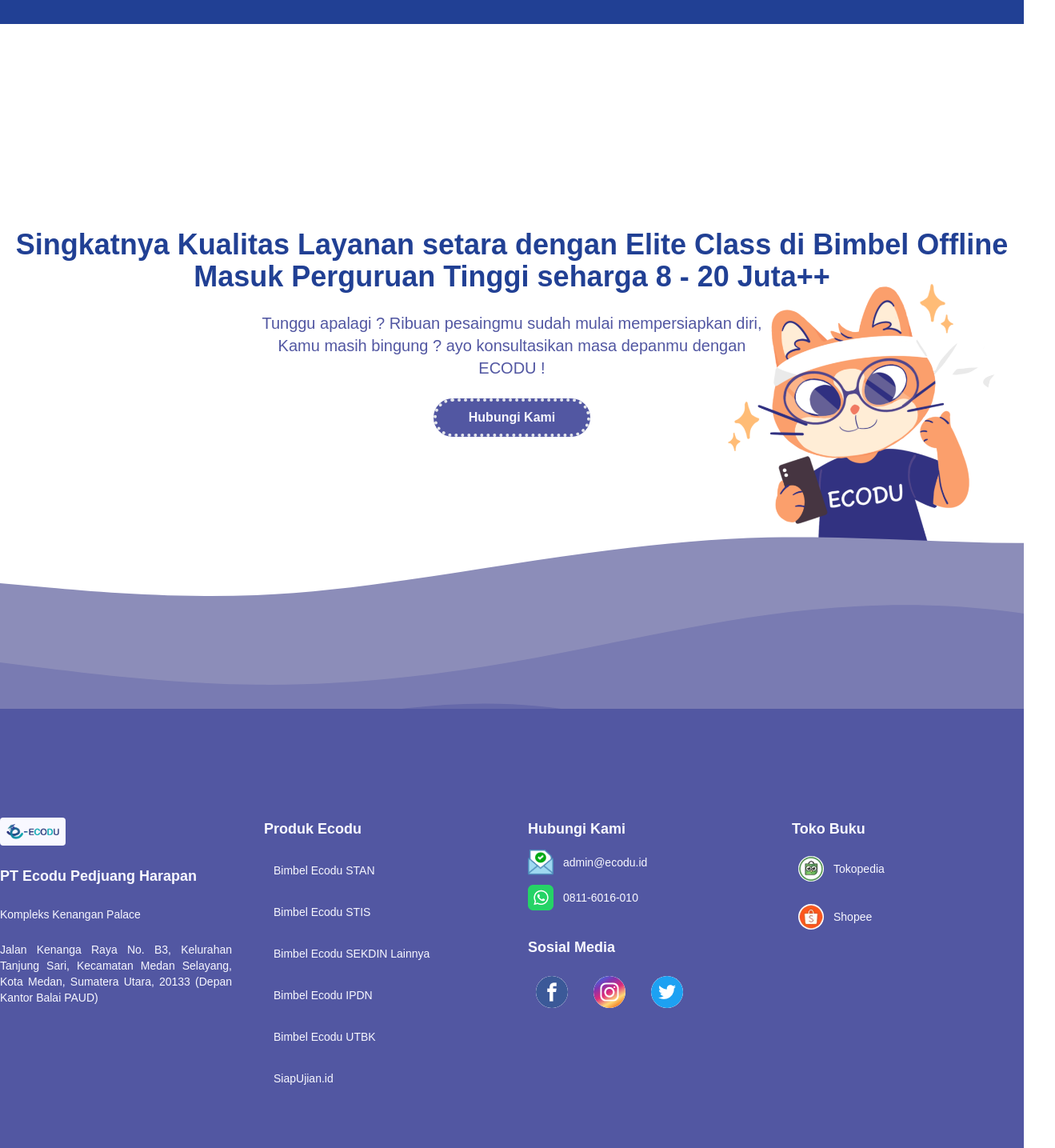
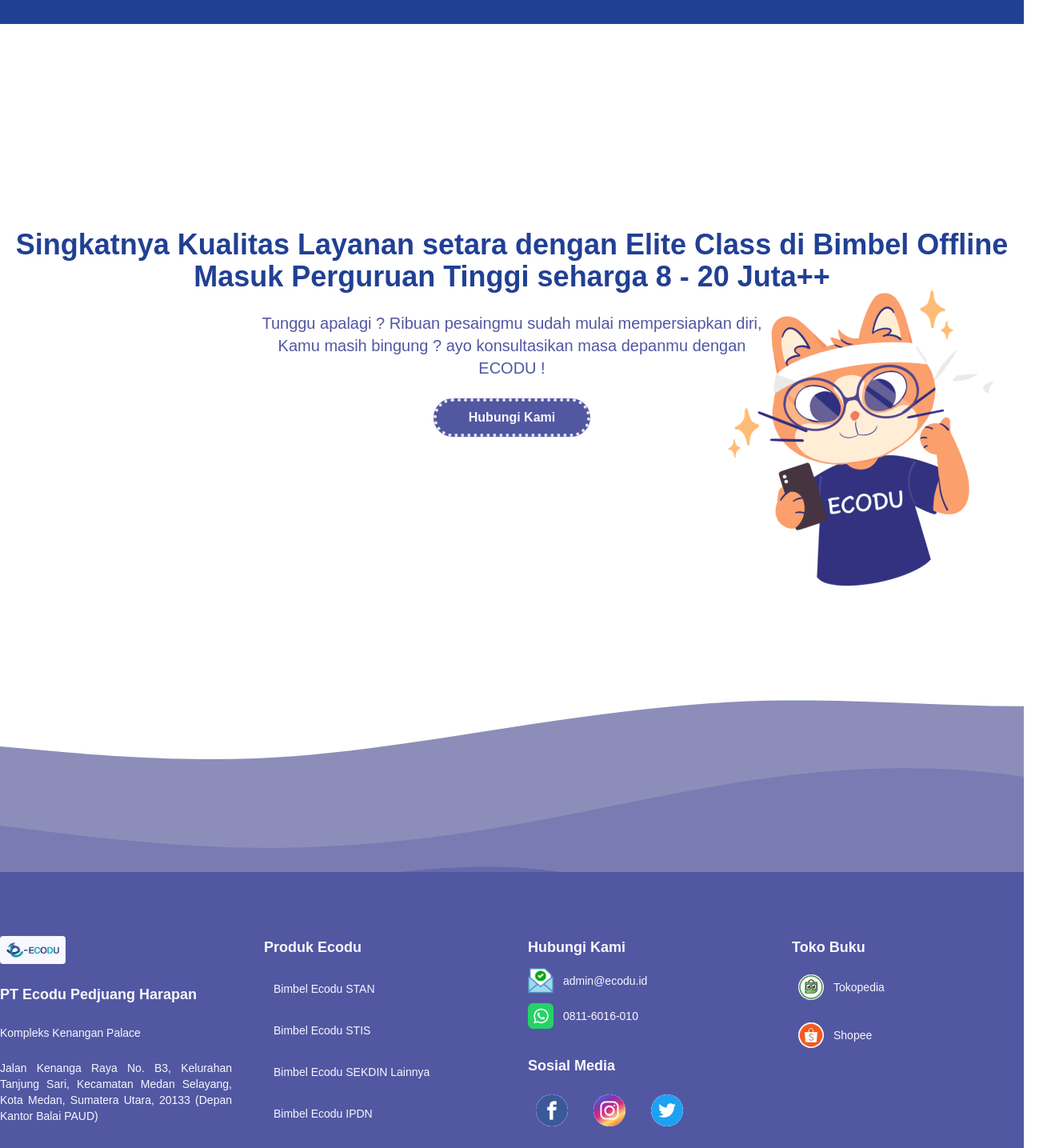
Before and after one commit to mtaufikbaskoro/ecodu-sublanding, a Next.js app: page / in a window 1280 px wide. Shown: the part 2800-4235 px from the top of the page at 80% size, 1319 px wide, since content can reach past the window. Built offline with nearby package versions, Linux system fonts and the light colour scheme.

Commit message:
adjusting mascot place

```diff
--- a/pages/index.js
+++ b/pages/index.js
@@ -29,13 +29,15 @@
   }, [])
 
   return (
-    <div className='relative overflow-hidden'>
+    <div className='relative min-h-[100vh]'>
       <Head>
         <title>Ecodu.id - STAN</title>
         <meta name="description" content="Generated by create next app" />
         <meta name="viewport" content="width=device-width, initial-scale=1.0" />
-        <link rel="icon" href="/favicon.ico" />
+        <link rel="icon" type="image/svg+xml" href="/favicon.svg" />
+        <link rel="apple-touch-icon" href="apple-touch.svg" />
       </Head>
+      <div>
       <div className={`${scrollPosition > 150 ? "translate-y-24" : ""} fixed -top-24 w-full z-20 bg-additional-color-200 shadow transition ease-in-out`}>
         <Navbar handleToggle={handleToggle} />
       </div>
@@ -44,18 +46,19 @@
         <Jumbotron />
       </div>
       <Pricing />
-      <div className="mt-56 mb-24 py-20 bg-primary-color">
+      <div className="mt-56 py-20 bg-primary-color">
           <Testimonial />
       </div>
-      <div className='min-h-[95vh] relative'>
+      <div className='mt-24 xl:pb-96 pb-20 relative overflow-hidden'>
         <Contact />
         <div className='hidden xl:block absolute bottom-0 waves z-[-10]'></div>
       </div>
         {/* <Image quality={100} src="/assets/layeredwaves.svg" layout='fill' className='bottom-0 z-[-9999]' /> */}
-      <div className="bg-additional-color-100 pt-14">
+      <div className="bg-additional-color-100">
         <Footer />
       </div>
       <MobileMenu toggle={toggle} handleToggle={handleToggle} />
+      </div>
     </div>
   )
 }
--- a/parts/Contact.js
+++ b/parts/Contact.js
@@ -29,7 +29,7 @@
                 viewport={{once: true}} >
                     Hubungi Kami
             </motion.a>
-            <div className='absolute xl:right-0 xl:-bottom-10 -bottom-44 -right-20 z-[-10]'>
+            <div className='absolute xl:right-0 xl:-bottom-12 -bottom-32 -right-20 z-[-10]'>
                 <Image src="/assets/Neco_tryout.png" layout='fixed' width={400} height={400} />
             </div>
         </div>
```
Also changed, not shown: public/apple-touch.svg (added), public/favicon.svg (added).
